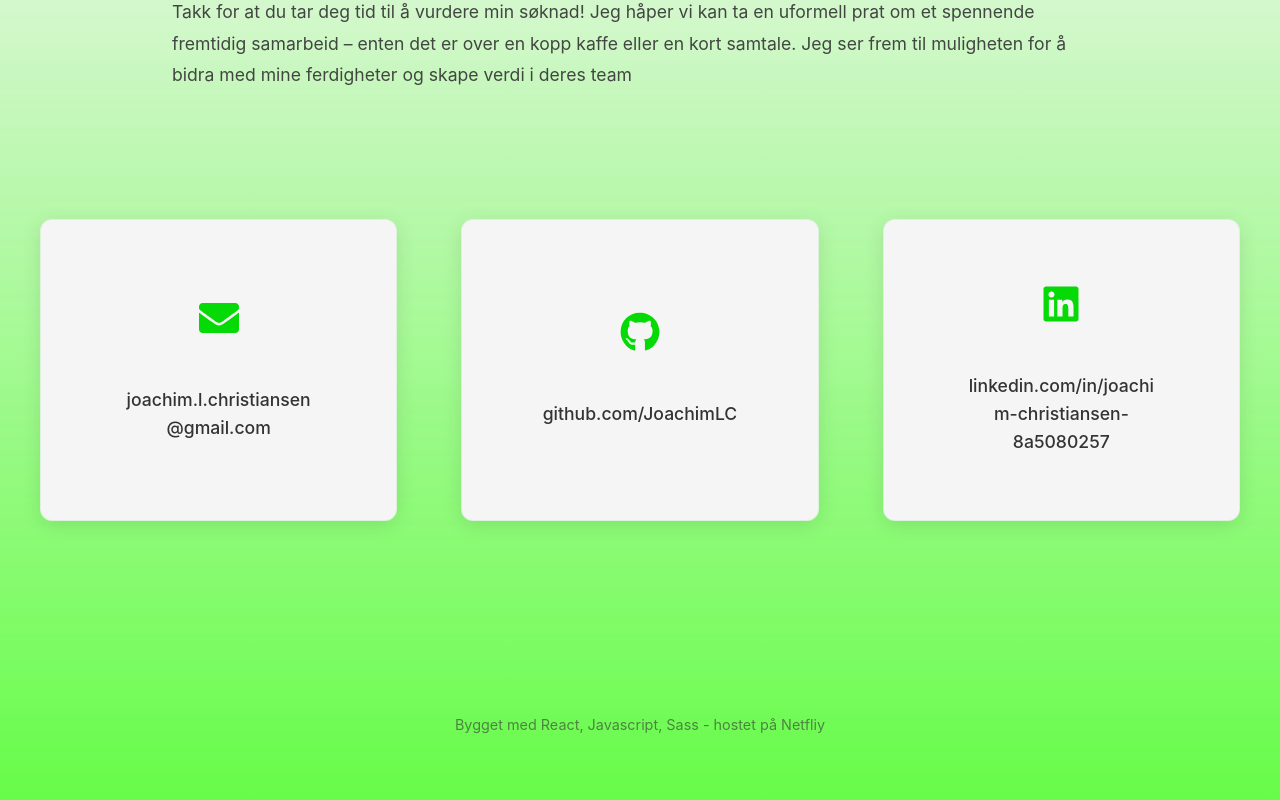
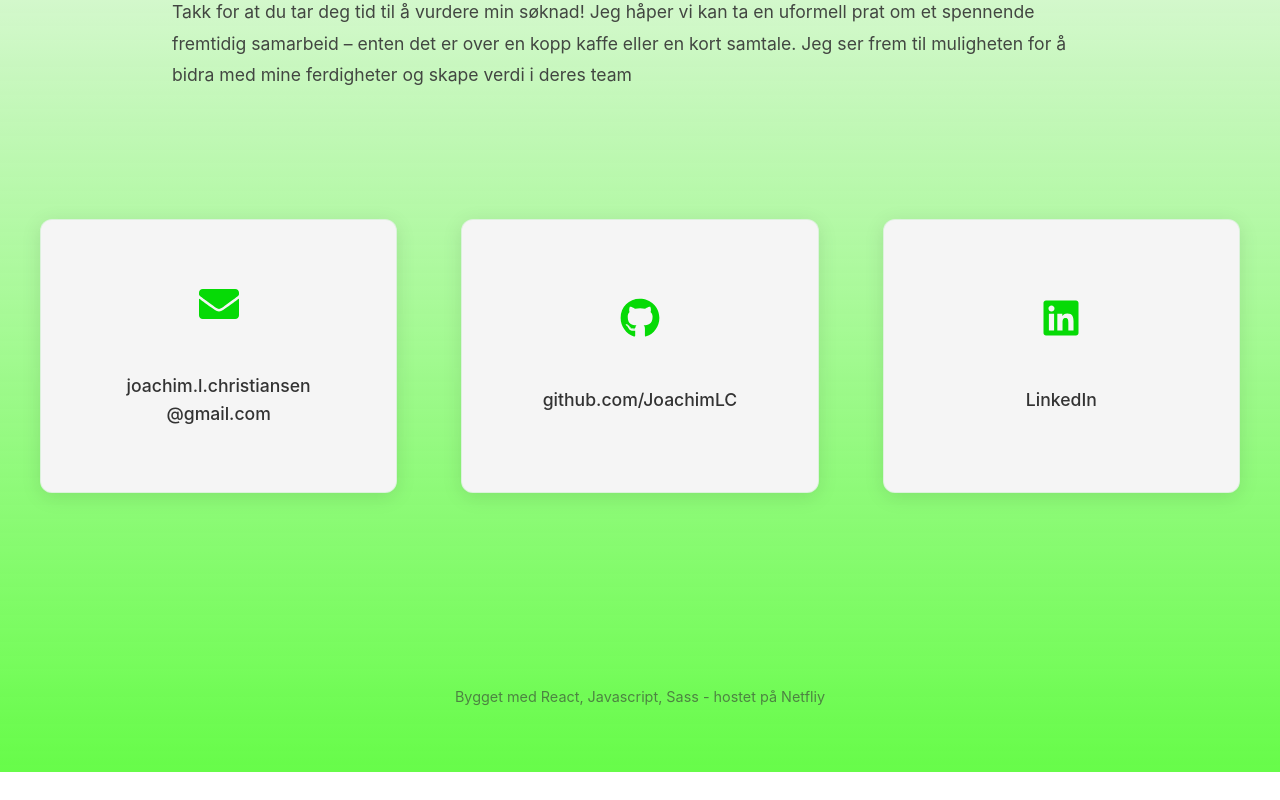
Before and after one commit to JoachimLC/portifolio, a React (Vite) app: page / in a window 1280 px wide. Shown: the part 7531-8331 px from the top of the page. After the commit the page ends 8303 px from the top, so only its background shows below. Built offline with nearby package versions, Linux system fonts and the light colour scheme.

Commit message:
linkedin

```diff
--- a/src/components/Contact.jsx
+++ b/src/components/Contact.jsx
@@ -56,7 +56,7 @@ const Contact = () => {
           >
             <FaLinkedin className="contact-icon" />
             <span className="contact-link">
-              linkedin.com/in/joachim-christiansen-8a5080257
+              LinkedIn
             </span>
           </motion.a>
         </div>
```
